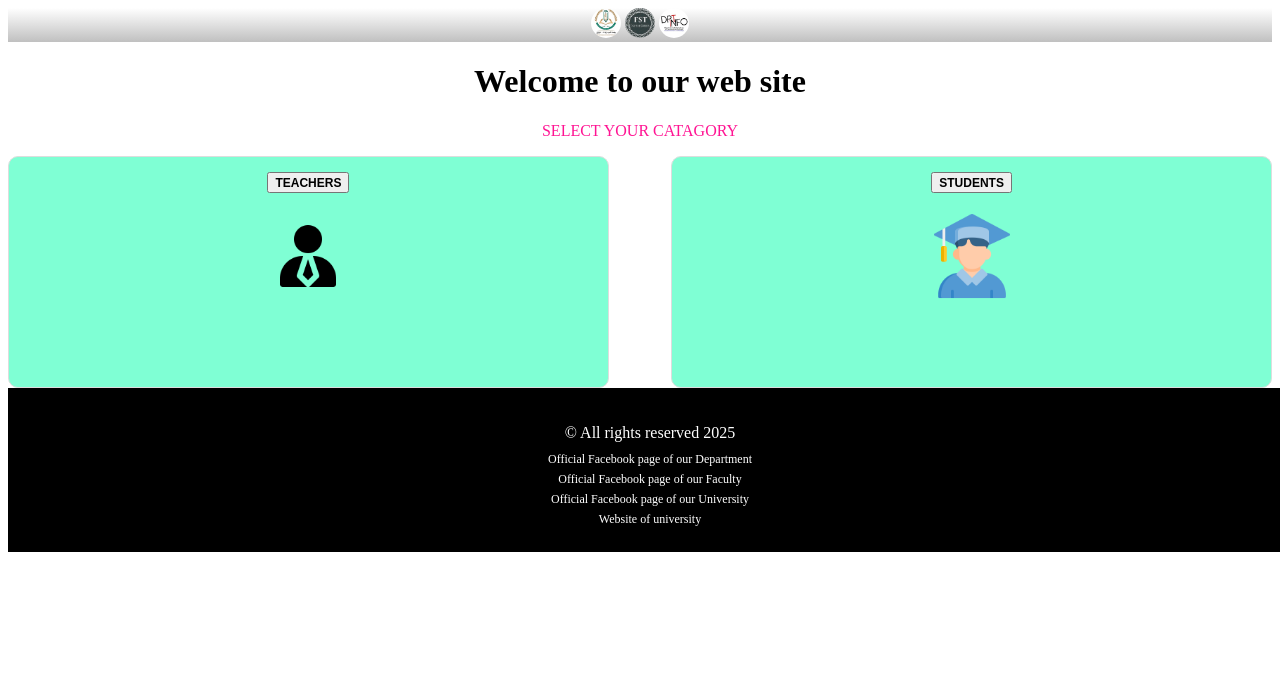
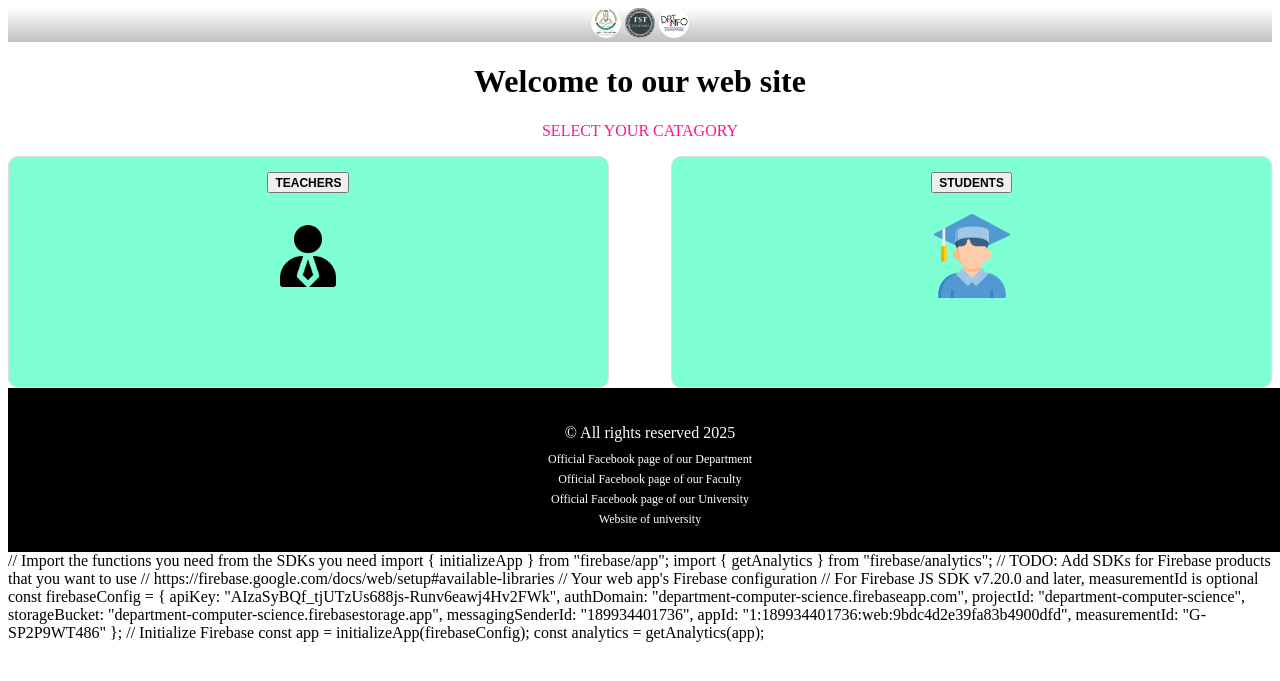
Before and after one commit to aminebouhalis/aminebouhalis, a PHP site: page / in a window 1280 px wide. Shown: the top 681 px of the page. Run offline with PHP 8.4, Linux system fonts and the light colour scheme.

Commit message:
Update index.php

```diff
--- a/index.php
+++ b/index.php
@@ -99,5 +99,26 @@ if (isset($_COOKIE['teacher_id']) && isset($_COOKIE['teacher_token'])) {
     <a href="https://univ-relizane.dz/">Website of university</a>
 
   </footer>
+       // Import the functions you need from the SDKs you need
+import { initializeApp } from "firebase/app";
+import { getAnalytics } from "firebase/analytics";
+// TODO: Add SDKs for Firebase products that you want to use
+// https://firebase.google.com/docs/web/setup#available-libraries
+
+// Your web app's Firebase configuration
+// For Firebase JS SDK v7.20.0 and later, measurementId is optional
+const firebaseConfig = {
+  apiKey: "AIzaSyBQf_tjUTzUs688js-Runv6eawj4Hv2FWk",
+  authDomain: "department-computer-science.firebaseapp.com",
+  projectId: "department-computer-science",
+  storageBucket: "department-computer-science.firebasestorage.app",
+  messagingSenderId: "189934401736",
+  appId: "1:189934401736:web:9bdc4d2e39fa83b4900dfd",
+  measurementId: "G-SP2P9WT486"
+};
+
+// Initialize Firebase
+const app = initializeApp(firebaseConfig);
+const analytics = getAnalytics(app);
  </body>
 </html>
```
